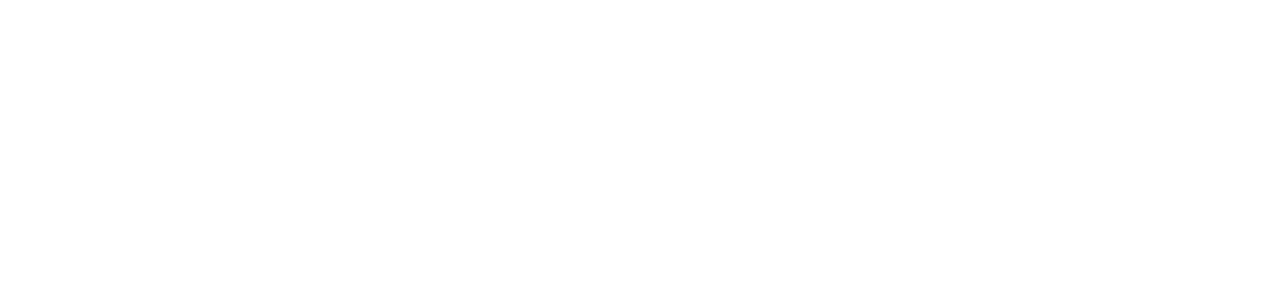
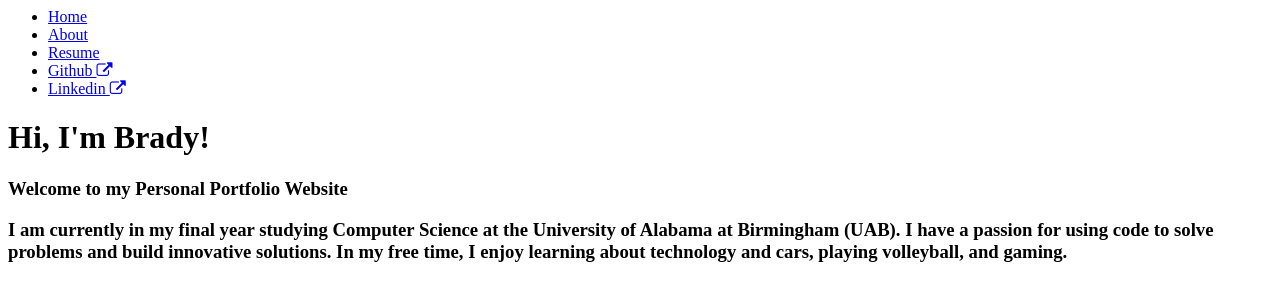
Before and after one commit to Brady4080/Brady4080.github.io, a Flask app: page / in a window 1280 px wide. Before the commit the part shown is empty. Shown: the top 301 px of the page. Run offline with Flask 3, Linux system fonts and the light colour scheme.

Commit message:
basic navbar and intro done

```diff
--- a/flask_main.py
+++ b/flask_main.py
@@ -10,6 +10,16 @@ app = Flask(__name__,
 def index():
     return render_template('index.html')
 
+#about page
+@app.route('/about')
+def about():
+    return render_template('about.html')
+
+#resume page
+@app.route('/resume')
+def resume():
+    return render_template('resume.html')
+
 #404 page
 @app.errorhandler(404)
 def page_not_found(e):
--- a/templates/404.html
+++ b/templates/404.html
@@ -1,4 +1,4 @@
-{% extends "base2.html"%}
+{% extends "base.html"%}
 
 {% block content %}
 <div class="jumbotron">
--- /dev/null
+++ b/templates/base.html
@@ -0,0 +1,32 @@
+<head>
+    <title>Personal Portfolio</title>
+    <link rel="stylesheet" type="text/css" href="/css/master.css">
+    <script src="/js/script.js"></script>
+    <link rel="stylesheet" href="https://cdnjs.cloudflare.com/ajax/libs/font-awesome/4.7.0/css/font-awesome.min.css">
+<body>
+    <!-- navbar -->
+    <nav class="navBar">
+        <div>
+            <ul>
+                <li><a href="{{ url_for('index') }}">Home</a></li>
+                <li><a href="{{ url_for('about') }}">About</a></li>
+                <li><a href="{{ url_for('resume') }}">Resume</a></li>
+                <li><a href="https://github.com/Brady4080" target="_blank"> Github <i class="fa fa-external-link"></i></a></li>
+                <li><a href="https://www.linkedin.com/in/brady-phillips-9b6a60173/" target="_blank"> Linkedin <i class="fa fa-external-link"></i></a></li>
+            </ul>
+        </div>
+    </nav>
+
+    {% block content %}
+
+    {% endblock %}
+
+    <!-- bottom banner -->
+    <div class="bottom_banner">
+
+    </div>
+
+<!--script and css-->
+<link rel="stylesheet" type="text/css" href="/css/master.css">
+<script src="/js/script.js"></script>
+<link rel="stylesheet" href="https://cdnjs.cloudflare.com/ajax/libs/font-awesome/4.7.0/css/font-awesome.min.css">
--- a/templates/index.html
+++ b/templates/index.html
@@ -0,0 +1,14 @@
+{% extends "base.html" %}
+
+{% block content %}
+
+<div class="main_landing">
+    <h1> Hi, I'm Brady! </h1>
+    <h3> Welcome to my Personal Portfolio Website </h3>
+    <h3> I am currently in my final year studying Computer Science at the University of Alabama at Birmingham (UAB).
+         I have a passion for using code to solve problems and build innovative solutions.
+         In my free time, I enjoy learning about technology and cars, playing volleyball, and gaming.
+    </h3>
+</div>
+
+{% endblock %}
```
Also changed, not shown: templates/base2.html (deleted, +0 -26 lines), templates/about.html (added), templates/resume.html (added).
